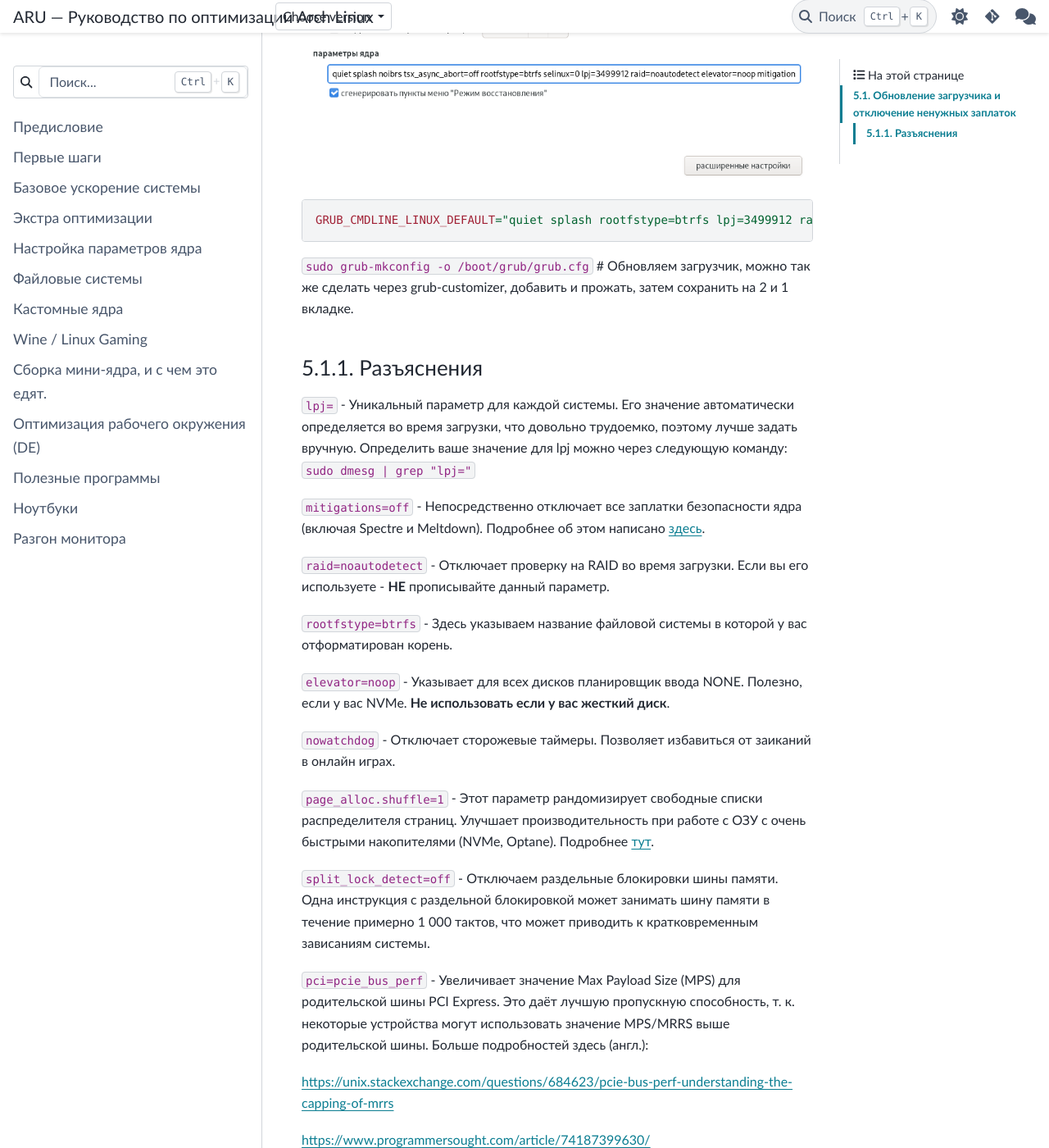
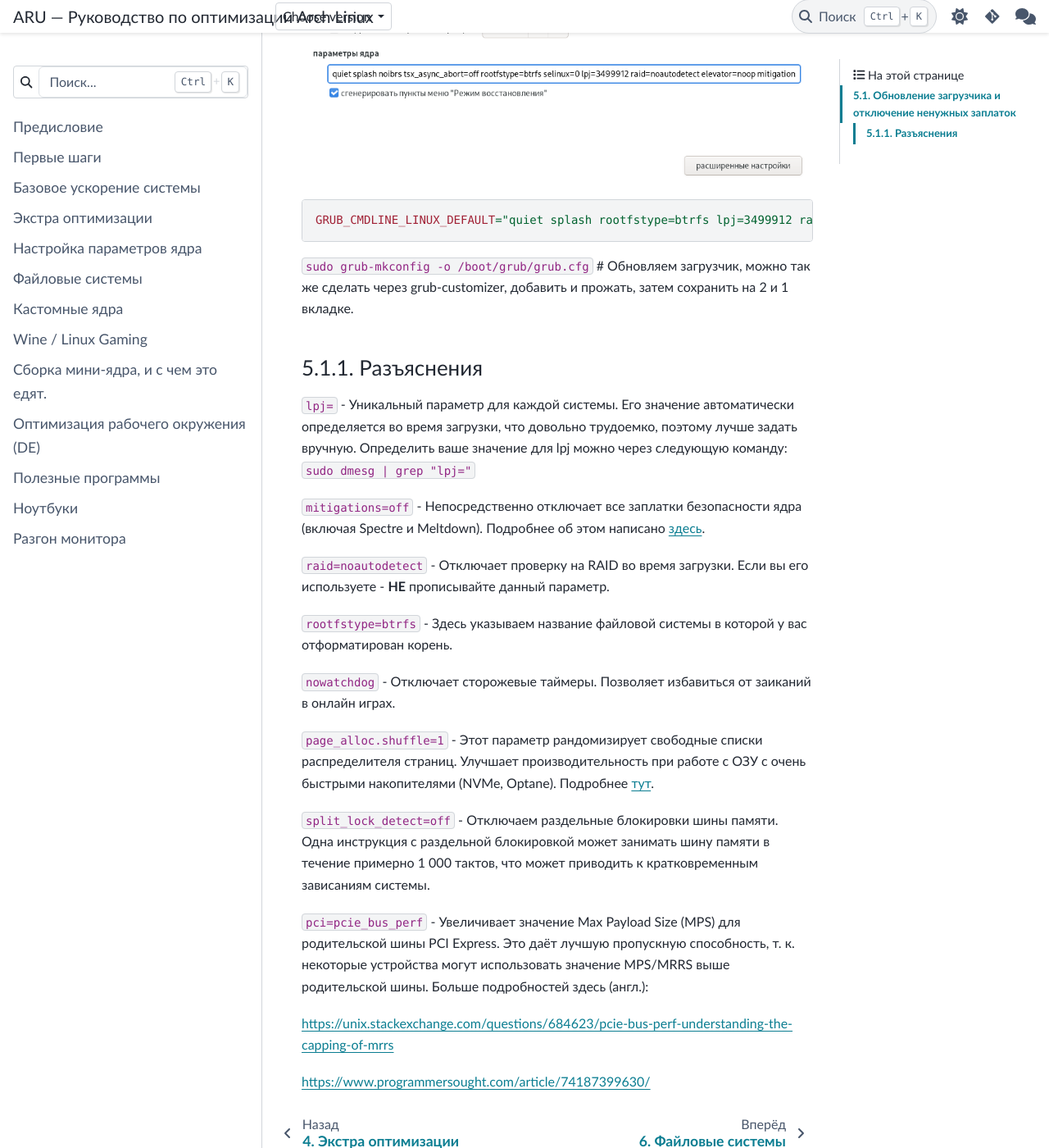
Before and after one commit to ventureoo/ARU, a Sphinx documentation site: the page built from docs/source/kernel-parameters.rst, in a window 1280 px wide and 1400 px high, scrolled down 679 px. Shown: the whole window at 82% size. Built offline with Sphinx 7.4.7 and the PyData theme 0.15.4, drawn with Linux system fonts in a browser that asks for light colours.

Commit message:
kernel-parameters: Remove the old shit
How did it even get there?

TODO: Add udev rules for I/O schedulers

```diff
--- a/docs/source/kernel-parameters.rst
+++ b/docs/source/kernel-parameters.rst
@@ -30,7 +30,7 @@
 
 ::
 
-  GRUB_CMDLINE_LINUX_DEFAULT="quiet splash rootfstype=btrfs lpj=3499912 raid=noautodetect elevator=noop mitigations=off preempt=none nowatchdog audit=0 page_alloc.shuffle=1 split_lock_detect=off pci=pcie_bus_perf"
+  GRUB_CMDLINE_LINUX_DEFAULT="quiet splash rootfstype=btrfs lpj=3499912 raid=noautodetect mitigations=off preempt=none nowatchdog audit=0 page_alloc.shuffle=1 split_lock_detect=off pci=pcie_bus_perf"
 
 
 ``sudo grub-mkconfig -o /boot/grub/grub.cfg`` # Обновляем загрузчик, можно так
@@ -59,9 +59,6 @@
 ``rootfstype=btrfs`` - Здесь указываем название файловой системы в которой у
 вас отформатирован корень.
 
-``elevator=noop`` - Указывает для всех дисков планировщик ввода NONE.
-Полезно, если у вас NVMe. **Не использовать если у вас жесткий диск**.
-
 ``nowatchdog`` - Отключает сторожевые таймеры. Позволяет избавиться от заиканий
 в онлайн играх.
 
```
